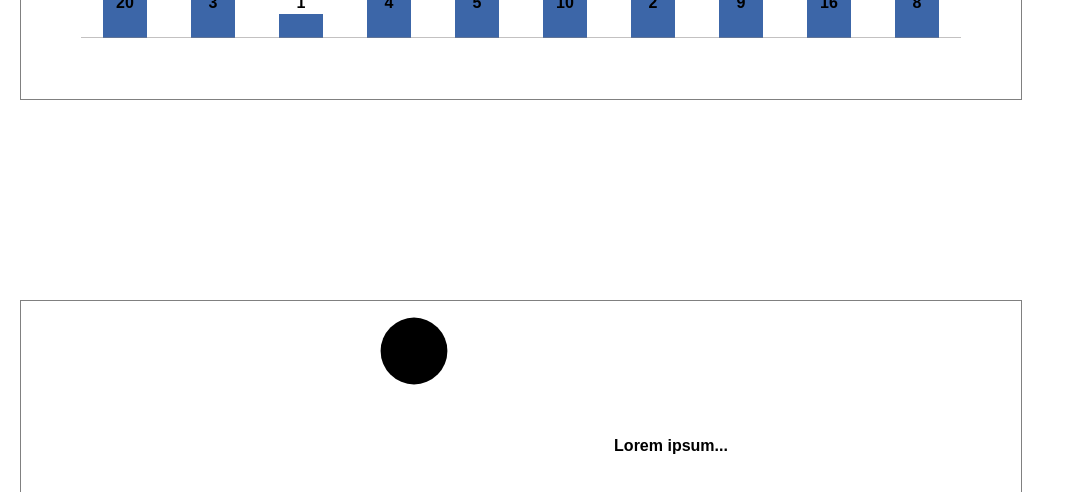
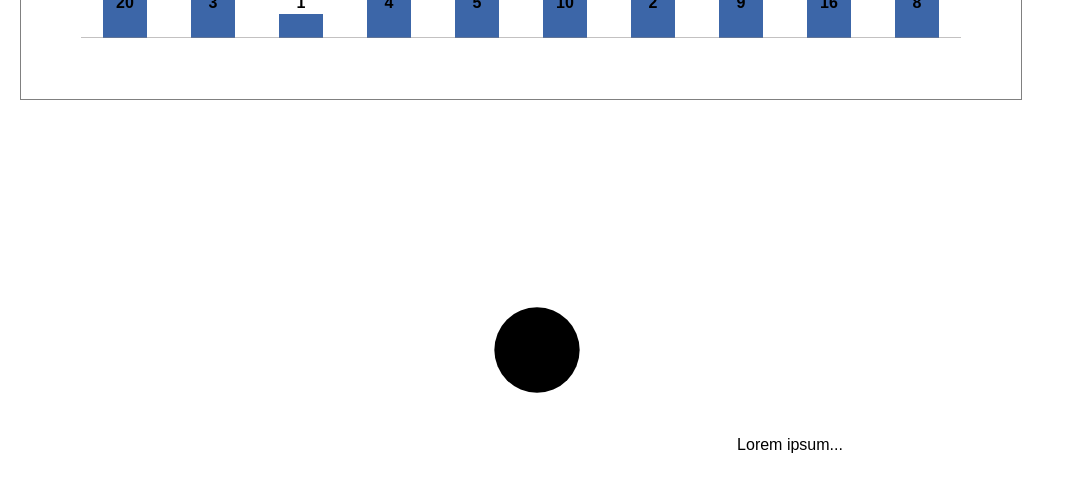
Before and after one commit to beatrycze/react-ts-chart, a React (Create React App) app: page / in a window 1280 px wide. Shown: the part 712-1204 px from the top of the page, without its empty margins (0-1065 px from the left). After the commit the page ends 1166 px from the top, so only its background shows below. Built offline with nearby package versions, Linux system fonts and the light colour scheme.

Commit message:
Css class renaming

```diff
--- a/src/components/App.css
+++ b/src/components/App.css
@@ -1,33 +1,33 @@
-.App {
+.app {
   text-align: center;
 }
 
-.App-logo {
+.app-logo {
   animation: App-logo-spin infinite 20s linear;
   height: 80px;
 }
 
-.App-header {
+.app-header {
   background-color: #222;
   height: 150px;
   padding: 20px;
   color: white;
 }
 
-/* .Chart-container {
+/* .chart-container {
   border: 1px solid grey;
   margin: 20px 0px 200px 20px;
   padding-bottom: 100px;
   font-weight: bold;
 } */
 
-.Chart-header {
+.chart-header {
   text-align: left;
   text-transform: uppercase;
   padding-left: 10px;
 }
 
-.Svg-position {
+.svg-position {
   padding-bottom: 50px;
 }
 
--- a/src/components/App.tsx
+++ b/src/components/App.tsx
@@ -84,14 +84,14 @@ class App extends React.Component<AppProps, AppState> {
     );
 
     return (
-      <div className="App">
-        <div className="App-header">
-          <img src={logo} className="App-logo" alt="logo" />
+      <div className="app">
+        <div className="app-header">
+          <img src={logo} className="app-logo" alt="logo" />
           <h2>Welcome to React</h2>
         </div>
-          <div className="Chart-container" ref={this.setRef}>
-            <h3 className="Chart-header">Nomination Tool</h3>
-            <svg className="Svg-position" width={chartSize.svg.width} height={chartSize.svg.height}>
+          <div className="chart-container" ref={this.setRef}>
+            <h3 className="chart-header">Nomination Tool</h3>
+            <svg className="svg-position" width={chartSize.svg.width} height={chartSize.svg.height}>
                 {MapedSvgChartElements}
                 <line
                   x1="0"
--- a/src/components/Media.css
+++ b/src/components/Media.css
@@ -1,4 +1,4 @@
-.Chart-container {
+.chart-container {
   border: 1px solid grey;
   margin: 20px 0px 200px 20px;
   /* padding-bottom: 100px; */
@@ -7,7 +7,7 @@
 
 /* Custom, iPhone Retina */
 @media only screen and (min-width : 320px) {
-  .Chart-container {
+  .chart-container {
     height: 150px;
     width: 300px;
     font-size: 6px;
@@ -16,7 +16,7 @@
 
 /* Extra Small Devices, Phones */
 @media only screen and (min-width : 480px) {
-  .Chart-container {
+  .chart-container {
     height: 200px;
     width: 460px;
     font-size: 10px;
@@ -25,7 +25,7 @@
 
 /* Small Devices, Tablets */
 @media only screen and (min-width : 768px) {
-  .Chart-container {
+  .chart-container {
     height: 400px;
     width: 760px;
     font-size: 12px;
@@ -34,7 +34,7 @@
 
 /* Medium Devices, Desktops */
 @media only screen and (min-width : 1024px) {
-  .Chart-container {
+  .chart-container {
     height: 600px;
     width: 1000px;
     font-size: 16px;
```
